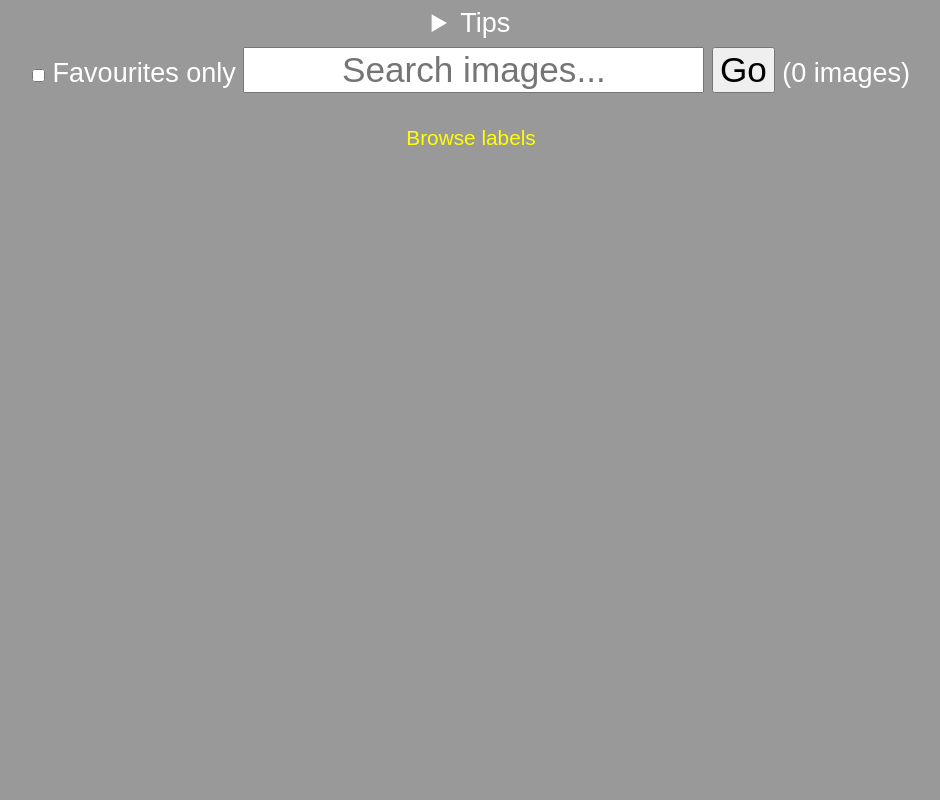
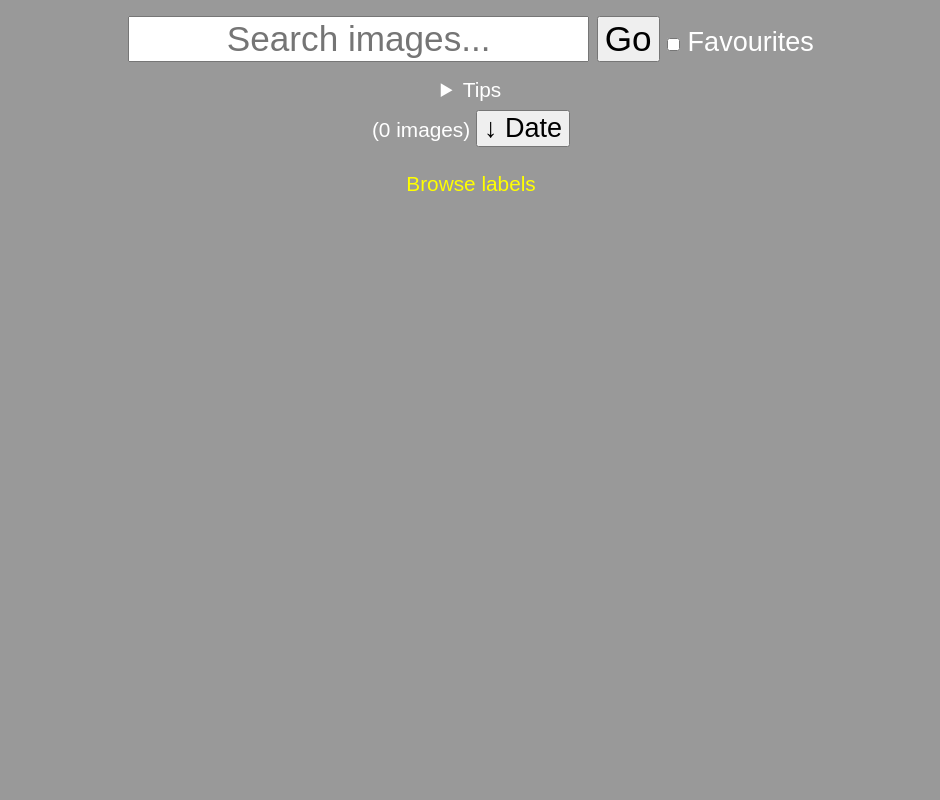
Before and after one commit to jc-clement/image-search, a FastAPI app: page / in a window 1280 px wide. Shown: the whole page, without its empty margins (169-1109 px from the left). Run offline with FastAPI, Linux system fonts and the light colour scheme; data that the repository does not hold is empty.

Commit message:
Add sort by newest/oldest, tidied Search form

```diff
--- a/app/src/templates/index.html
+++ b/app/src/templates/index.html
@@ -7,6 +7,7 @@ body {
 	font-family: sans-serif;
 	font-size: 1.3em;
 	color: white;
+	text-align: center;
 }
 a {
 	color: yellow;
@@ -77,11 +78,14 @@ a {
     text-align: center;
     padding: 8px;
 }
-form, form input, form button, form a {
+form, form input, form button, form a, button {
     font-family: sans-serif;
     font-size: 1.3em;
     text-align: center;
     margin: 8px 0;
+}
+button, details {
+    display: inline;
 }
 .fav {
     cursor: pointer;
@@ -89,7 +93,15 @@ form, form input, form button, form a {
 </style>
 </head>
 <body>
-<form action="/" method="get">
+    <form action="/" method="get">
+    {% if request.query_params.get('q') or request.query_params.get('fav') %}
+    <a href="/">X</a>&nbsp;
+    {% endif %}
+    <input type="text" name="q" placeholder="Search images..." value="{{ request.query_params.get('q', '') }}">
+    <button type="submit">Go</button>
+    <input type="checkbox" name="fav" value="1" {% if request.query_params.get('fav') %}checked{% endif %}> Favourites
+</form>
+<span>
 	<details>
 		<summary>Tips</summary>
 		<p>Labels: castle, red mushroom, beach</p>
@@ -98,17 +110,12 @@ form, form input, form button, form a {
 		<p>Combined: castle 2025-06 54.2545,-0.9845</p>
 	</details>
     {% if request.query_params.get('q') or request.query_params.get('fav') %}
-    <a href="/">X</a>&nbsp;
+        ({{ images|length }} / {{ total }})
+    {% else %}
+        ({{ total }} images)
     {% endif %}
-    <input type="checkbox" name="fav" value="1" {% if request.query_params.get('fav') %}checked{% endif %}> Favourites only
-    <input type="text" name="q" placeholder="Search images..." value="{{ request.query_params.get('q', '') }}">
-    <button type="submit">Go</button>
-    {% if request.query_params.get('q') %}
-    	({{ images|length }} / {{ total }})
-    {% else %}
-	({{ total }} images)
-    {% endif %}
-</form>
+<button id="sort-toggle" onclick="toggleSort()">↓ Date</button>
+</span>
 {% if not request.query_params.get('q') %}
 <div class="labels">
     {% if not request.query_params.get('show_cloud') %}
@@ -205,6 +212,23 @@ document.querySelectorAll('.fav').forEach(heart => {
             });
     });
 });
+function sortImages(order) {
+    const grid = document.querySelector('.grid');
+    const items = Array.from(grid.querySelectorAll('.grid-item'));
+    items.sort((a, b) => {
+        const dateA = a.dataset.timestamp || '';
+        const dateB = b.dataset.timestamp || '';
+        return order === 'newest' ? dateB.localeCompare(dateA) : dateA.localeCompare(dateB);
+    });
+    items.forEach(item => grid.appendChild(item));
+}
+let sortOrder = 'newest';
+
+function toggleSort() {
+    sortOrder = sortOrder === 'newest' ? 'oldest' : 'newest';
+    sortImages(sortOrder);
+    document.getElementById('sort-toggle').textContent = sortOrder === 'newest' ? '↓ Date' : '↑ Date';
+}
 </script>
 </body>
 </html>
```
